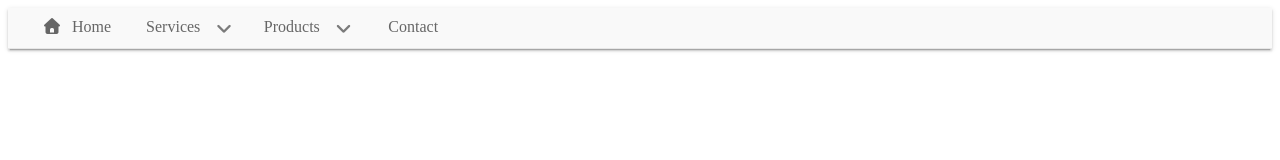
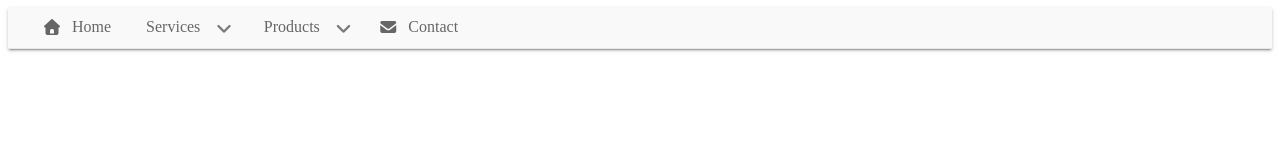
Before and after one commit to rdguzmanARG/MegaMenu, a Vue app: page / in a window 1280 px wide. Shown: the top 160 px of the page. Built offline with nearby package versions, Linux system fonts and the light colour scheme.

Commit message:
Adjust alignment on icons

```diff
--- a/src/App.vue
+++ b/src/App.vue
@@ -59,6 +59,6 @@ const data: MenuItem[] = [
       }
     ]
   },
-  { text: 'Contact', url: '/contact' }
+  { text: 'Contact', url: '/contact', iconClass: 'fas fa-envelope' }
 ];
 </script>
--- a/src/IconMenu.vue
+++ b/src/IconMenu.vue
@@ -21,4 +21,20 @@ export default {
 </script>
 
 
-<style scoped></style>
+<style scoped>
+.mm-icon {
+  cursor: pointer;
+  width: fit-content;
+  padding: 10px 15px;
+  color: #666666;
+  display: flex;
+  gap: 10px;
+  position: relative;
+  display: flex;
+  align-items: center;
+
+  &.home {
+    color: #ff8300;
+  }
+}
+</style>
--- a/src/MegaMenu.vue
+++ b/src/MegaMenu.vue
@@ -70,20 +70,6 @@ export default {
     margin: 0 auto;
     position: relative;
   }
-
-  .mm-icon {
-    cursor: pointer;
-    width: fit-content;
-    padding: 10px 15px;
-    color: #666666;
-    display: flex;
-    gap: 10px;
-    position: relative;
-
-    &.home {
-      color: #ff8300;
-    }
-  }
 }
 
 .mm-backround {
```
